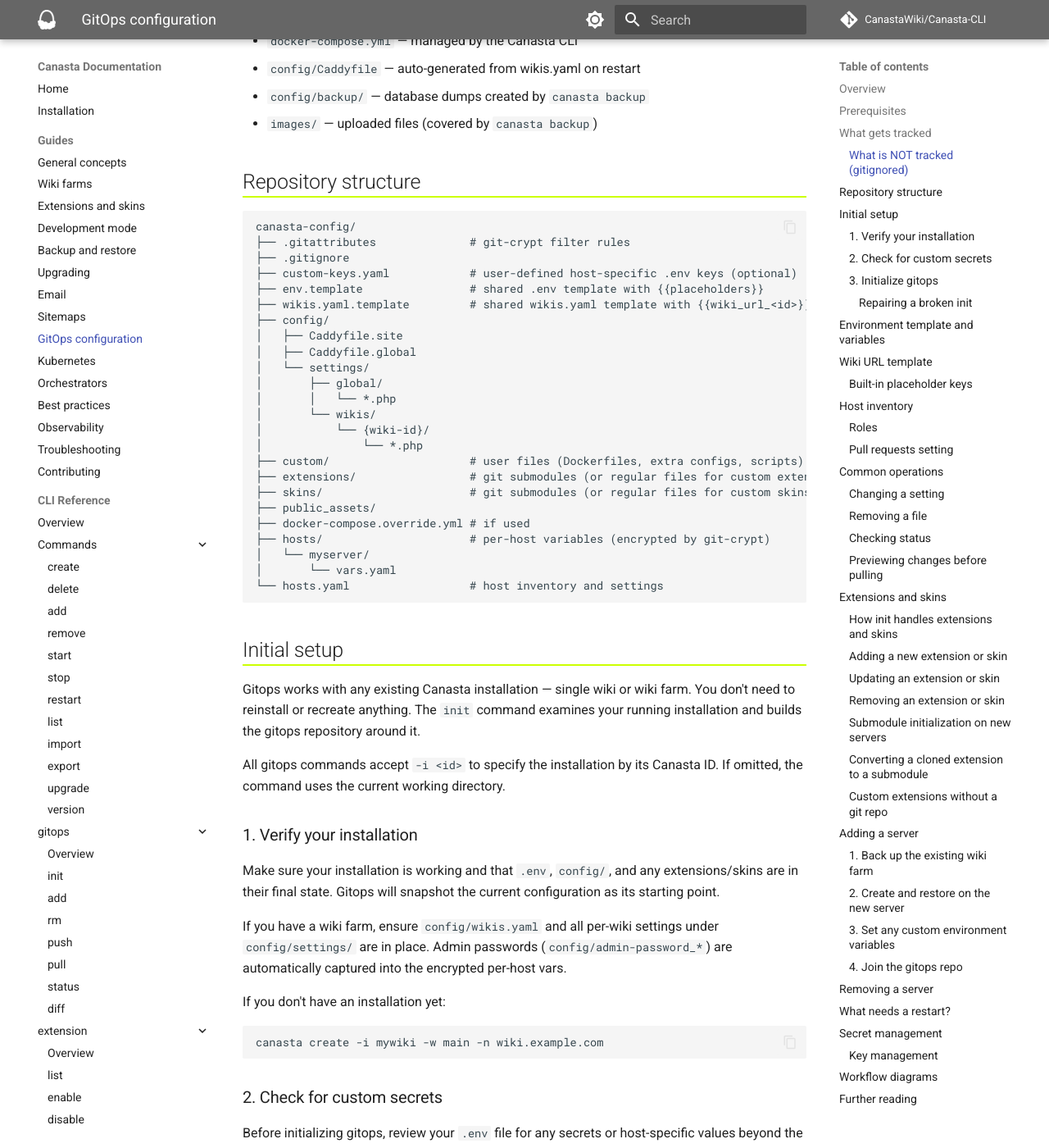
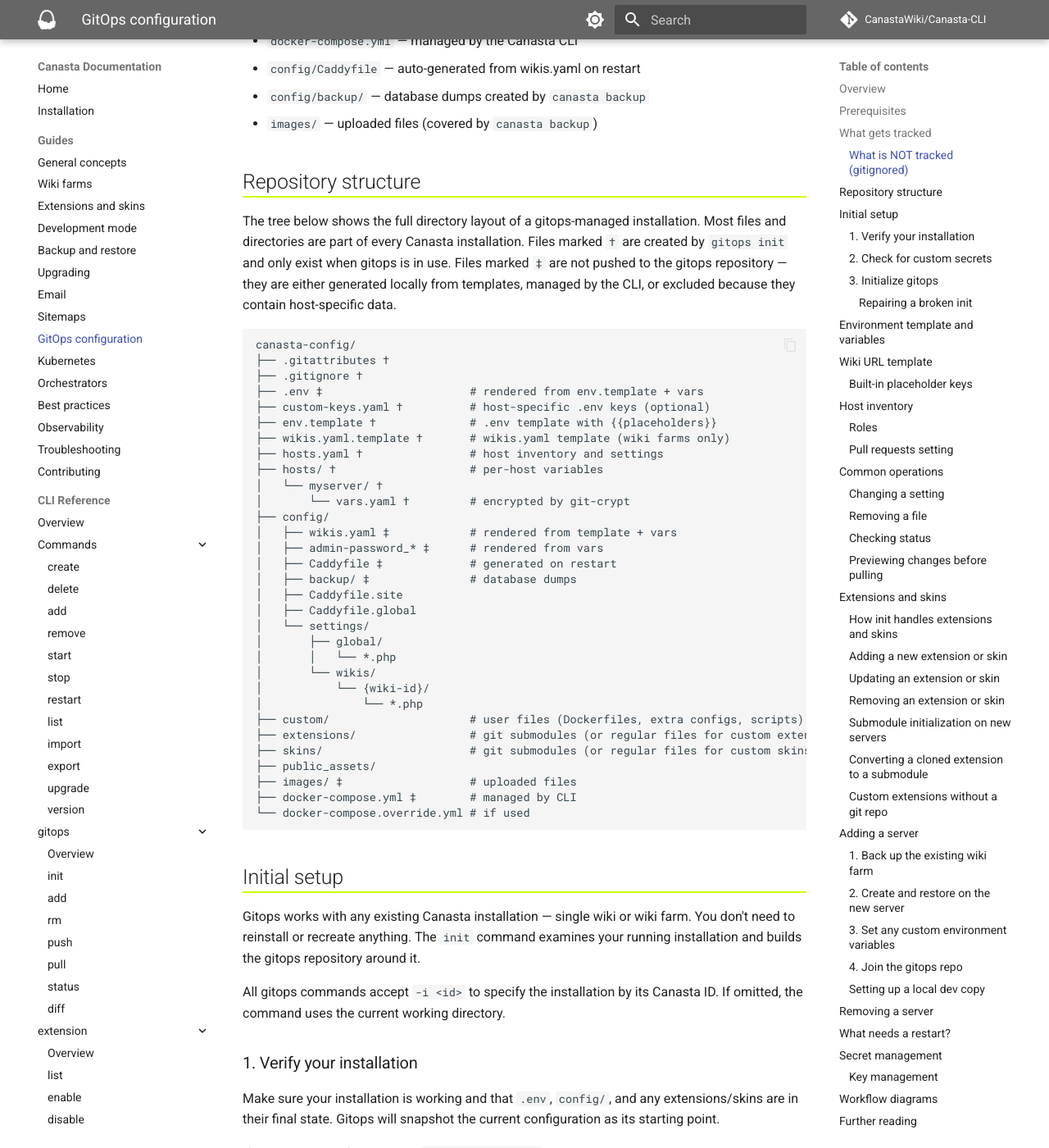
Before and after one commit to CanastaWiki/Canasta-CLI, an MkDocs documentation site: the page built from docs/guide/gitops.md, in a window 1280 px wide and 1400 px high, scrolled down 1652 px. Shown: the whole window at 82% size. Built offline with MkDocs 1.6.1 and Material for MkDocs 9.7.7, drawn with Linux system fonts in a browser that asks for light colours; comment, search, counter and statistics services are not loaded; some of the changed text lies outside the part shown.

Commit message:
Clarify gitops-specific files in repo structure diagram (#647)
* Clarify gitops-specific files in repo structure diagram (#646)

Add markers to distinguish files created by gitops (†) from files
generated at deploy time (‡), and include generated files in the tree
so readers see the full directory layout.

* Move git-crypt annotation to vars.yaml and mark hosts subdirs as gitops-only (#646)

* Broaden ‡ marker to cover all untracked files and add inline descriptions (#646)

* Shorten inline comments in repo structure tree (#646)

* Add backup/gitops overview and local dev copy guide to Adding a server (#646)

````diff
--- a/docs/guide/gitops.md
+++ b/docs/guide/gitops.md
@@ -49,14 +49,25 @@
 
 ## Repository structure
 
+The tree below shows the full directory layout of a gitops-managed installation. Most files and directories are part of every Canasta installation. Files marked `†` are created by `gitops init` and only exist when gitops is in use. Files marked `‡` are not pushed to the gitops repository — they are either generated locally from templates, managed by the CLI, or excluded because they contain host-specific data.
+
 ```
 canasta-config/
-├── .gitattributes              # git-crypt filter rules
-├── .gitignore
-├── custom-keys.yaml            # user-defined host-specific .env keys (optional)
-├── env.template                # shared .env template with {{placeholders}}
-├── wikis.yaml.template         # shared wikis.yaml template with {{wiki_url_<id>}} placeholders
+├── .gitattributes †
+├── .gitignore †
+├── .env ‡                      # rendered from env.template + vars
+├── custom-keys.yaml †          # host-specific .env keys (optional)
+├── env.template †              # .env template with {{placeholders}}
+├── wikis.yaml.template †       # wikis.yaml template (wiki farms only)
+├── hosts.yaml †                # host inventory and settings
+├── hosts/ †                    # per-host variables
+│   └── myserver/ †
+│       └── vars.yaml †         # encrypted by git-crypt
 ├── config/
+│   ├── wikis.yaml ‡            # rendered from template + vars
+│   ├── admin-password_* ‡      # rendered from vars
+│   ├── Caddyfile ‡             # generated on restart
+│   ├── backup/ ‡               # database dumps
 │   ├── Caddyfile.site
 │   ├── Caddyfile.global
 │   └── settings/
@@ -69,11 +80,9 @@
 ├── extensions/                 # git submodules (or regular files for custom extensions)
 ├── skins/                      # git submodules (or regular files for custom skins)
 ├── public_assets/
-├── docker-compose.override.yml # if used
-├── hosts/                      # per-host variables (encrypted by git-crypt)
-│   └── myserver/
-│       └── vars.yaml
-└── hosts.yaml                  # host inventory and settings
+├── images/ ‡                   # uploaded files
+├── docker-compose.yml ‡        # managed by CLI
+└── docker-compose.override.yml # if used
 ```
 
 ## Initial setup
@@ -416,6 +425,8 @@
 
 ## Adding a server
 
+Backup and gitops are complementary systems. **Backup** (`canasta backup`) captures everything — databases, uploaded files, and configuration. **Gitops** tracks configuration only — settings files, extensions, skins, environment template, and wiki farm structure. When adding a server (whether a production replica or a local dev copy), you need both: the backup provides the database and files, while gitops gives you the shared configuration repo.
+
 To add a new server to an existing managed wiki farm:
 
 ### 1. Back up the existing wiki farm
@@ -450,6 +461,37 @@
 ```
 
 This clones the repo, unlocks git-crypt, adds the host to `hosts.yaml`, extracts host-specific values (including wiki URLs) into `vars.yaml`, renders `.env` and `config/wikis.yaml` from templates, updates submodules, and pushes the new host entry back to the repo.
+
+### Setting up a local dev copy
+
+The steps above also apply when setting up a local development copy of a production wiki. The key differences are:
+
+1. **Restore from a remote backup** instead of copying a file. Add the production server's backup credentials (`RESTIC_REPOSITORY`, `RESTIC_PASSWORD`, and any `AWS_*`/`AZURE_*`/`B2_*` keys) to your local instance's `.env`, then:
+
+    ```bash
+    canasta backup list -i mywiki
+    canasta backup restore -i mywiki -s <snapshot-id>
+    ```
+
+2. **Edit `config/wikis.yaml` before joining** to replace production URLs with local addresses (e.g., `localhost`). The join command captures these URLs into your host's `vars.yaml`, so they must be correct before you run it.
+
+3. **Use `--role source`** (or `--role both`) so you can push changes back to the repo:
+
+    ```bash
+    canasta gitops join -i mywiki -n devbox --role source \
+      --repo git@github.com:yourorg/mywiki-config.git --key /path/to/gitops-key
+    ```
+
+After making and testing changes locally, push them to the repo and pull on the production server:
+
+```bash
+# Local
+canasta gitops add -i mywiki config/settings/global/MyChange.php
+canasta gitops push -i mywiki -m "Description of change"
+
+# Production
+canasta gitops pull -i mywiki
+```
 
 ## Removing a server
 
````
